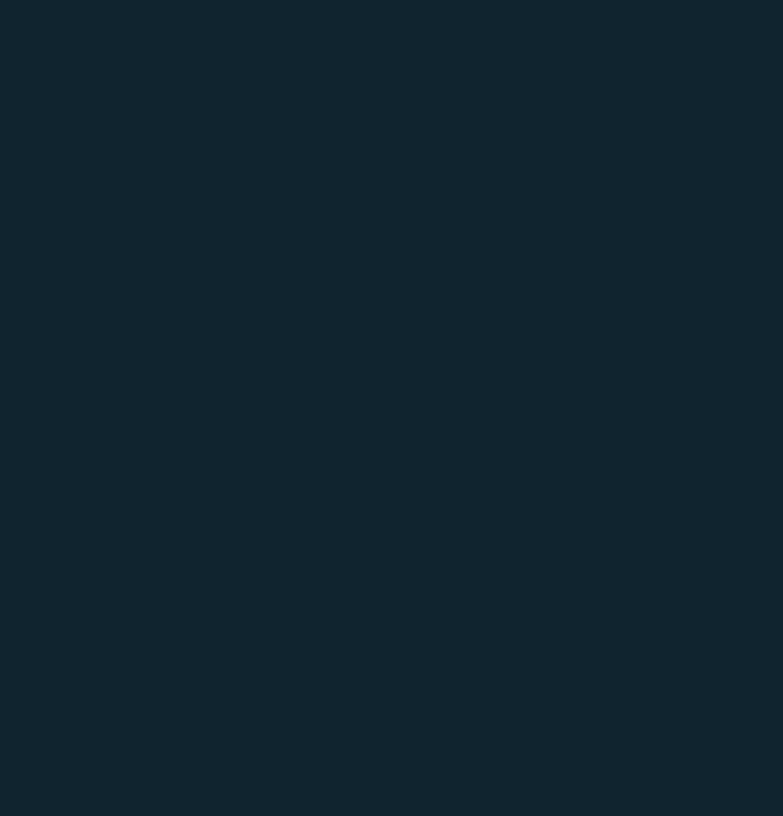
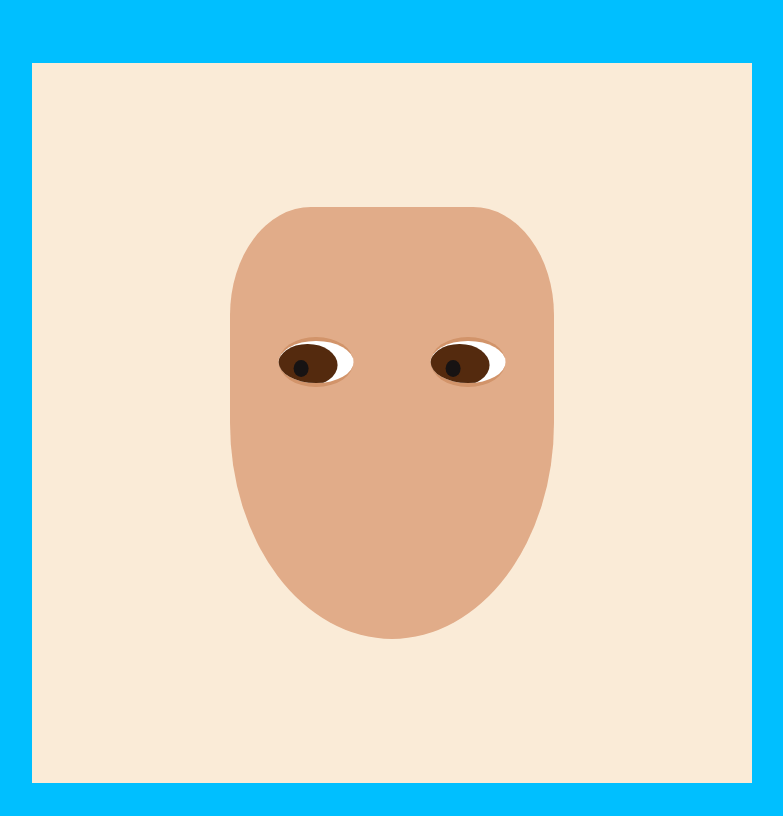
Before and after one commit to ankasabov142/angel.css, a plain HTML site: page index.html in a window 1280 px wide. Shown: the whole page, without its empty margins (248-1031 px from the left). Drawn offline with Linux system fonts and the light colour scheme.

Commit message:
Updated style sheets

```diff
--- a/index.html
+++ b/index.html
@@ -6,9 +6,11 @@
     <title>Angel.css</title>
     <link rel="stylesheet" href="styles.css" />
   </head>
-  <!--Мaking div containers with a main parent the head container-->
+  <!--Мaking div containers with a main parent the cartoon container-->
   <body>
-    <div class="head">
+    <div class="cartoon">
+      <!--Мaking a div container that contains the head elements-->
+      <div class="face">
         <!--Мaking div containers for the individual head elements-->
         <div class="hair"></div>
         <div class="brows">
@@ -27,5 +29,6 @@
           </div>
         </div>
       </div>
+    </div>
   </body>
 </html>
--- a/styles.css
+++ b/styles.css
@@ -1,8 +1,94 @@
-body{
-    display: flex;
-    justify-content: center;
-    align-items: center;
-    width: 100vw;
-    height: 100vh;
-    background-color: hsl(200,50%,12%);
+body {
+  background-color: deepskyblue;
 }
+.cartoon {
+  width: 90vmin;
+  height: 90vmin;
+  background-color: antiquewhite;
+  position: relative;
+  left: 50%;
+  transform: translate(-50%);
+  top: 55px;
+}
+
+.face {
+  position: relative;
+  width: 45%;
+  height: 60%;
+  background: hsl(24, 60%, 71%);
+  left: 50%;
+  top: 20%;
+  transform: translate(-50%, 0);
+  border-radius: 60% 60% 120% 120%;
+}
+/* hsl(24, 60%, 71%); */
+.eyes {
+  position: absolute;
+  justify-content: space-between;
+  top: 30%;
+  left: 50%;
+  transform: translate(-50%);
+  /* width: 300px; */
+  width: 70%;
+  height: 70%;
+  display: flex;
+}
+
+.eye {
+  background-color: white;
+  border-top: 4px solid hsl(24, 54%, 62%);
+  border-bottom: 4px solid hsl(24, 54%, 62%);
+  /* width: 100px; */
+  width: 33%;
+  /* height: 60px; */
+  height: 14%;
+  border-radius: 100%;
+  display: flex;
+  justify-content: center;
+  align-items: center;
+  position: relative;
+  overflow: hidden;
+}
+
+.eye::before {
+  content: "";
+  /* margin-right:14px; */
+right: 21%;
+  top: 7%;
+  position: absolute;
+  /* width: 70px; */
+  width: 80%;
+  /* width: 70px; */
+  height: 100%;
+  background-color: #542a0e;
+  border-radius: 100%;
+}
+
+.eye::after {
+    content: "";
+    position: absolute;
+    top: 45%;
+    left: 20%;
+    width: 20%;
+    /* width: 20px; */
+    height: 40%;
+    /* height: 20px; */
+    background-color: #171313;
+    border-radius: 100%;
+}
+
+/* @media screen and (min-width: 700px) {
+    .cartoon {
+      width: 20px;
+    }
+} */
+/* .cartoon {
+  width: 90vmin;
+  height: 90vmin;
+ background-color: antiquewhite;
+  position: absolute;
+  top: 50%;
+  left: 50%;
+  transform: translate(-50%, -50%);
+  padding: 10px;
+} */
```
Lines whose indentation alone changed are shown as unchanged.
